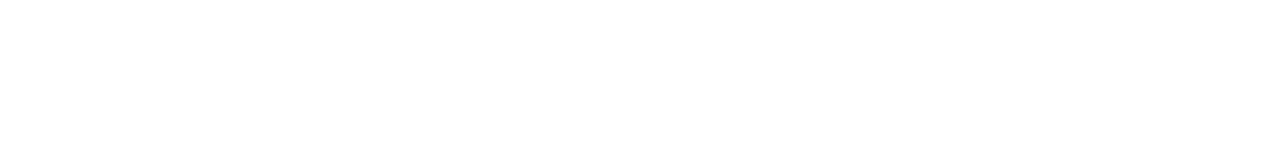
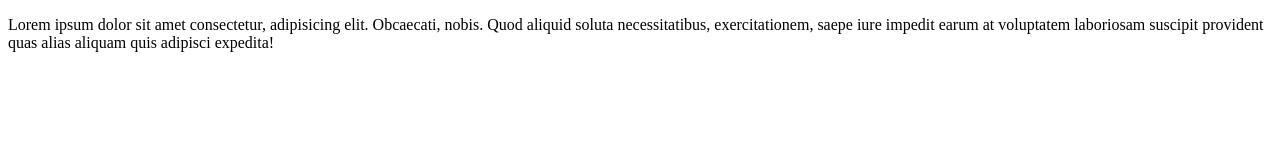
Before and after one commit to shenouda6/test, a plain HTML site: page index.html in a window 1280 px wide. Drawn offline with Linux system fonts and the light colour scheme.

Commit message:
adding a paregraph

```diff
--- a/index.html
+++ b/index.html
@@ -11,6 +11,7 @@
     </style>
 </head>
 <body>
+    <p>Lorem ipsum dolor sit amet consectetur, adipisicing elit. Obcaecati, nobis. Quod aliquid soluta necessitatibus, exercitationem, saepe iure impedit earum at voluptatem laboriosam suscipit provident quas alias aliquam quis adipisci expedita!</p>
     <script>
 
     </script>
```
